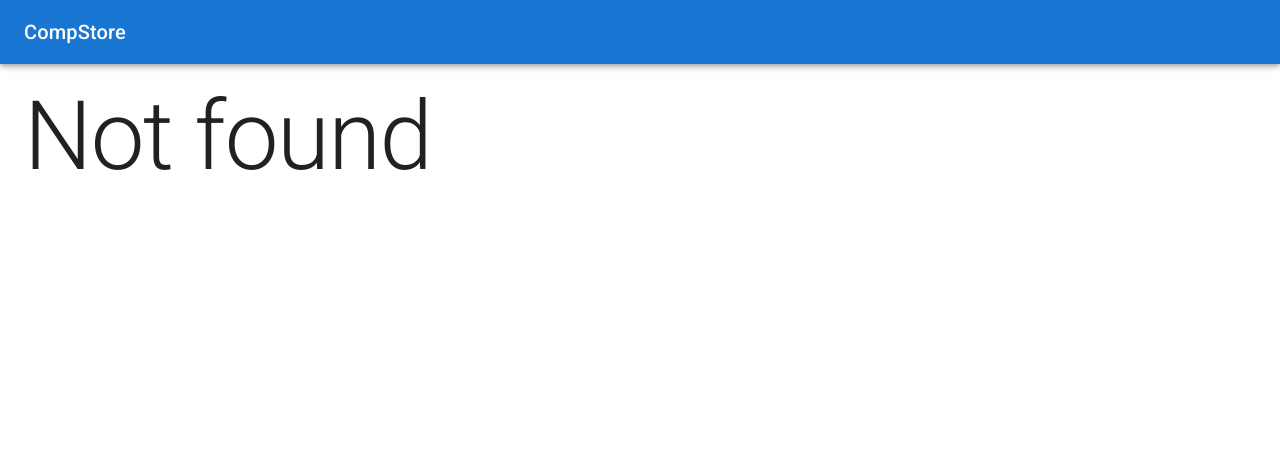
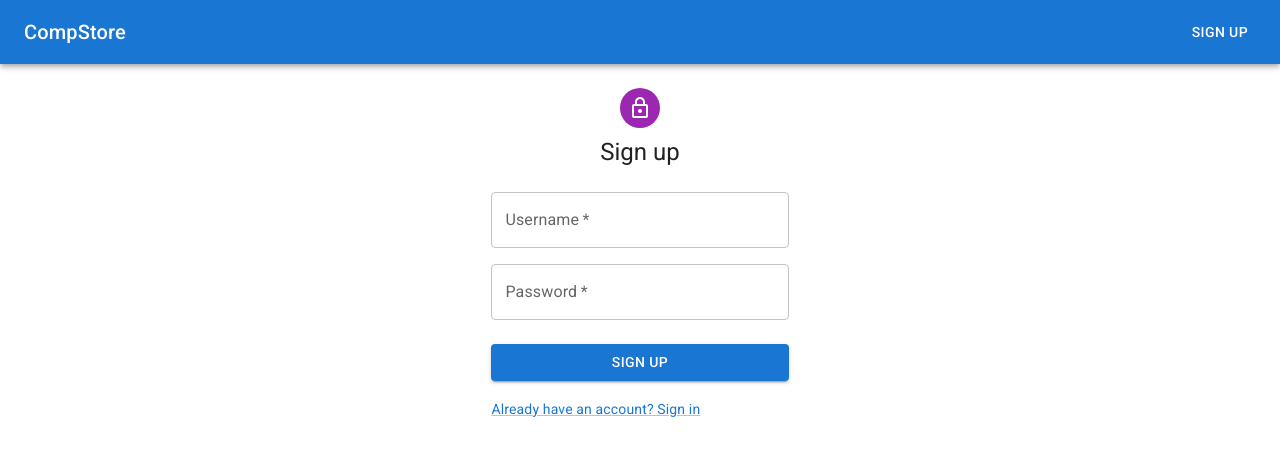
Before and after one commit to sylvix/shop-frontend-js25, a React (Vite) app: page /register in a window 1280 px wide. Before the commit this address had no page. Shown: the top 456 px of the page. Built offline with nearby package versions, Linux system fonts and the light colour scheme.

Commit message:
Lesson 85

```diff
--- a/src/App.tsx
+++ b/src/App.tsx
@@ -4,6 +4,7 @@ import AppToolbar from './UI/AppToolbar/AppToolbar';
 import Products from './features/products/Products';
 import NewProduct from './features/products/NewProduct';
 import OneProduct from './features/products/OneProduct';
+import Register from '@/features/users/Register';
 
 const App = () => {
   return (
@@ -17,6 +18,7 @@ const App = () => {
           <Route path="/categories/:categoryId" element={<Products />} />
           <Route path="/products/new" element={<NewProduct />} />
           <Route path="/products/:id" element={<OneProduct />} />
+          <Route path="/register" element={<Register />} />
           <Route path="*" element={<Typography variant="h1">Not found</Typography>} />
         </Routes>
       </Container>
--- a/src/UI/AppToolbar/AppToolbar.tsx
+++ b/src/UI/AppToolbar/AppToolbar.tsx
@@ -1,5 +1,5 @@
-import { AppBar, styled, Toolbar, Typography } from '@mui/material';
-import { Link } from 'react-router-dom';
+import { AppBar, Button, Grid, styled, Toolbar, Typography } from '@mui/material';
+import { Link, NavLink } from 'react-router-dom';
 
 const StyledLink = styled(Link)({
   color: 'inherit',
@@ -13,9 +13,14 @@ const AppToolbar = () => {
   return (
     <AppBar position="sticky" sx={{ mb: 2 }}>
       <Toolbar>
-        <Typography variant="h6" component="div" sx={{ flexGrow: 1 }}>
-          <StyledLink to="/">CompStore</StyledLink>
-        </Typography>
+        <Grid container justifyContent="space-between" alignItems="center">
+          <Typography variant="h6" component="div" sx={{ flexGrow: 1 }}>
+            <StyledLink to="/">CompStore</StyledLink>
+          </Typography>
+          <Button component={NavLink} to="/register" color="inherit">
+            Sign up
+          </Button>
+        </Grid>
       </Toolbar>
     </AppBar>
   );
--- a/src/app/store.ts
+++ b/src/app/store.ts
@@ -1,11 +1,13 @@
 import { configureStore } from '@reduxjs/toolkit';
 import { productsReducer } from '@/features/products/productsSlice';
 import { categoriesReducer } from '@/features/categories/categoriesSlice';
+import { usersReducer } from '@/features/users/usersSlice';
 
 export const store = configureStore({
   reducer: {
     products: productsReducer,
     categories: categoriesReducer,
+    users: usersReducer,
   },
 });
 
--- /dev/null
+++ b/src/features/users/Register.tsx
@@ -0,0 +1,96 @@
+import React, { useState } from 'react';
+import { RegisterMutation } from '@/types';
+import { Avatar, Box, Button, Grid, TextField, Typography, Link } from '@mui/material';
+import LockOutlinedIcon from '@mui/icons-material/LockOutlined';
+import { Link as RouterLink, useNavigate } from 'react-router-dom';
+import { useAppDispatch, useAppSelector } from '@/app/hooks';
+import { register } from '@/features/users/usersThunks';
+import { selectRegisterError } from '@/features/users/usersSlice';
+
+const Register = () => {
+  const dispatch = useAppDispatch();
+  const navigate = useNavigate();
+  const error = useAppSelector(selectRegisterError);
+
+  const [state, setState] = useState<RegisterMutation>({
+    username: '',
+    password: '',
+  });
+
+  const getFieldError = (fieldName: string) => {
+    return error?.errors[fieldName]?.message;
+  };
+
+  const inputChangeHandler = (event: React.ChangeEvent<HTMLInputElement>) => {
+    const { name, value } = event.target;
+    setState((prevState) => ({
+      ...prevState,
+      [name]: value,
+    }));
+  };
+
+  const submitFormHandler = async (event: React.FormEvent) => {
+    event.preventDefault();
+    try {
+      await dispatch(register(state)).unwrap();
+      navigate('/');
+    } catch (e) {
+      // error happened
+    }
+  };
+
+  return (
+    <Box
+      sx={{
+        mt: 1,
+        display: 'flex',
+        flexDirection: 'column',
+        alignItems: 'center',
+      }}
+    >
+      <Avatar sx={{ m: 1, bgcolor: 'secondary.main' }}>
+        <LockOutlinedIcon />
+      </Avatar>
+      <Typography component="h1" variant="h5">
+        Sign up
+      </Typography>
+      <Box component="form" noValidate onSubmit={submitFormHandler} sx={{ mt: 3 }}>
+        <Grid container direction="column" spacing={2}>
+          <Grid item>
+            <TextField
+              required
+              label="Username"
+              name="username"
+              autoComplete="new-username"
+              value={state.username}
+              onChange={inputChangeHandler}
+              error={Boolean(getFieldError('username'))}
+              helperText={getFieldError('username')}
+            />
+          </Grid>
+          <Grid item>
+            <TextField
+              required
+              type="password"
+              label="Password"
+              name="password"
+              autoComplete="new-password"
+              value={state.password}
+              onChange={inputChangeHandler}
+              error={Boolean(getFieldError('password'))}
+              helperText={getFieldError('password')}
+            />
+          </Grid>
+        </Grid>
+        <Button type="submit" fullWidth variant="contained" sx={{ mt: 3, mb: 2 }}>
+          Sign up
+        </Button>
+        <Link component={RouterLink} to="/login" variant="body2">
+          Already have an account? Sign in
+        </Link>
+      </Box>
+    </Box>
+  );
+};
+
+export default Register;
--- /dev/null
+++ b/src/features/users/usersSlice.ts
@@ -0,0 +1,45 @@
+import { User, ValidationError } from '@/types';
+import { createSlice } from '@reduxjs/toolkit';
+import { register } from '@/features/users/usersThunks';
+
+interface UsersState {
+  user: User | null;
+  registerLoading: boolean;
+  registerError: ValidationError | null;
+}
+
+const initialState: UsersState = {
+  user: null,
+  registerLoading: false,
+  registerError: null,
+};
+
+export const usersSlice = createSlice({
+  name: 'users',
+  initialState,
+  reducers: {},
+  extraReducers: (builder) => {
+    builder
+      .addCase(register.pending, (state) => {
+        state.registerLoading = true;
+        state.registerError = null;
+      })
+      .addCase(register.fulfilled, (state, { payload: user }) => {
+        state.registerLoading = false;
+        state.user = user;
+      })
+      .addCase(register.rejected, (state, { payload: error }) => {
+        state.registerLoading = false;
+        state.registerError = error || null;
+      });
+  },
+  selectors: {
+    selectUser: (state) => state.user,
+    selectRegisterLoading: (state) => state.registerLoading,
+    selectRegisterError: (state) => state.registerError,
+  },
+});
+
+export const usersReducer = usersSlice.reducer;
+
+export const { selectUser, selectRegisterLoading, selectRegisterError } = usersSlice.selectors;
--- /dev/null
+++ b/src/features/users/usersThunks.ts
@@ -0,0 +1,20 @@
+import { createAsyncThunk } from '@reduxjs/toolkit';
+import { RegisterMutation, User, ValidationError } from '@/types';
+import axiosApi from '@/axiosApi';
+import { isAxiosError } from 'axios';
+
+export const register = createAsyncThunk<User, RegisterMutation, { rejectValue: ValidationError }>(
+  'users/register',
+  async (registerMutation, { rejectWithValue }) => {
+    try {
+      const { data: user } = await axiosApi.post<User>('/users', registerMutation);
+      return user;
+    } catch (e) {
+      if (isAxiosError(e) && e.response && e.response.status === 400) {
+        return rejectWithValue(e.response.data);
+      }
+
+      throw e;
+    }
+  },
+);
```
Also changed, not shown: src/types.ts (+23 -0 lines).
